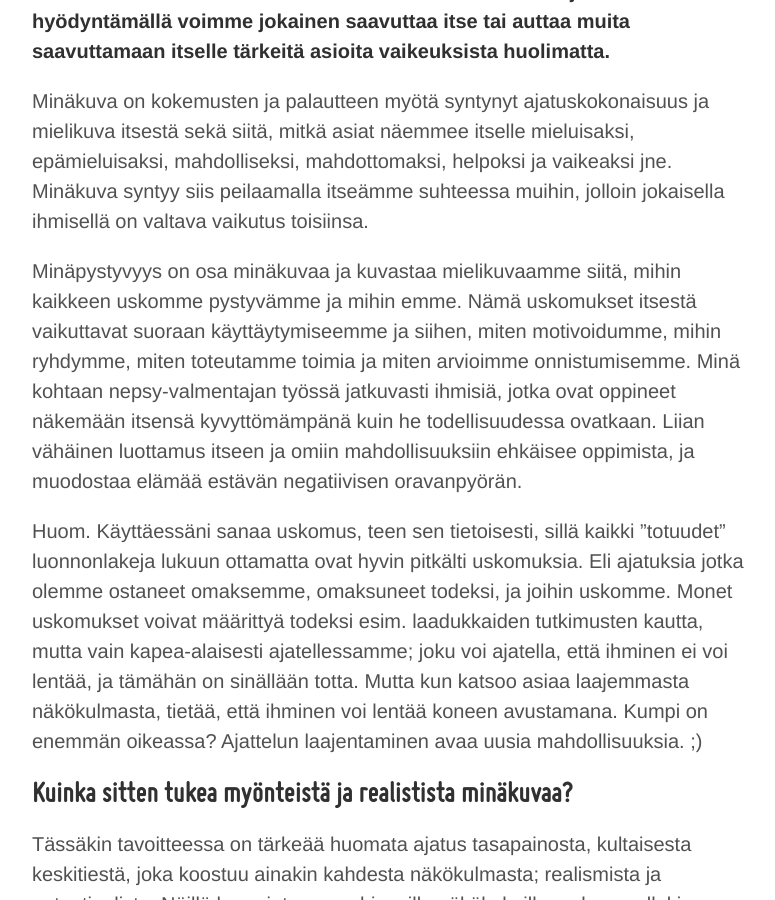
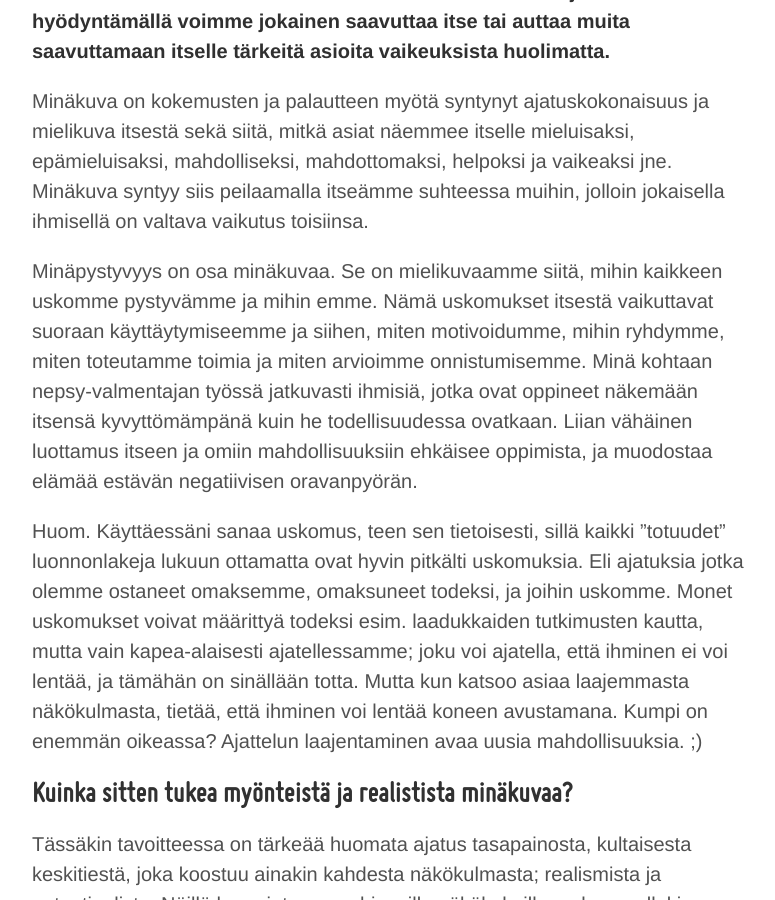
Before and after one commit to niinapiira/neppari.net, a Jekyll site: the page built from _posts/2017-01-24-tukemalla-hyvaa-minakuvaa-luomme-mahdollisuuksia.md, in a window 1280 px wide and 900 px high, scrolled down 701 px. Shown: the whole window, without its empty margins (248-1023 px from the left). Built offline with Jekyll 4.4.1, drawn with Linux system fonts in a browser that asks for light colours.

Commit message:
Updated 2017-01-24-tukemalla-hyvaa-minakuvaa-luomme-mahdollisuuksia.md

```diff
--- a/_posts/2017-01-24-tukemalla-hyvaa-minakuvaa-luomme-mahdollisuuksia.md
+++ b/_posts/2017-01-24-tukemalla-hyvaa-minakuvaa-luomme-mahdollisuuksia.md
@@ -9,7 +9,7 @@
 
 Minäkuva on kokemusten ja palautteen myötä syntynyt ajatuskokonaisuus ja mielikuva itsestä sekä siitä, mitkä asiat näemmee itselle mieluisaksi, epämieluisaksi, mahdolliseksi, mahdottomaksi, helpoksi ja vaikeaksi jne. Minäkuva syntyy siis peilaamalla itseämme suhteessa muihin, jolloin jokaisella ihmisellä on valtava vaikutus toisiinsa.
 
-Minäpystyvyys on osa minäkuvaa ja kuvastaa mielikuvaamme siitä, mihin kaikkeen uskomme pystyvämme ja mihin emme. Nämä uskomukset itsestä vaikuttavat suoraan käyttäytymiseemme ja siihen, miten motivoidumme, mihin ryhdymme, miten toteutamme toimia ja miten arvioimme onnistumisemme. Minä kohtaan nepsy-valmentajan työssä jatkuvasti ihmisiä, jotka ovat oppineet näkemään itsensä kyvyttömämpänä kuin he todellisuudessa ovatkaan. Liian vähäinen luottamus itseen ja omiin mahdollisuuksiin ehkäisee oppimista, ja muodostaa elämää estävän negatiivisen oravanpyörän.
+Minäpystyvyys on osa minäkuvaa. Se on mielikuvaamme siitä, mihin kaikkeen uskomme pystyvämme ja mihin emme. Nämä uskomukset itsestä vaikuttavat suoraan käyttäytymiseemme ja siihen, miten motivoidumme, mihin ryhdymme, miten toteutamme toimia ja miten arvioimme onnistumisemme. Minä kohtaan nepsy-valmentajan työssä jatkuvasti ihmisiä, jotka ovat oppineet näkemään itsensä kyvyttömämpänä kuin he todellisuudessa ovatkaan. Liian vähäinen luottamus itseen ja omiin mahdollisuuksiin ehkäisee oppimista, ja muodostaa elämää estävän negatiivisen oravanpyörän.
 
 Huom. Käyttäessäni sanaa uskomus, teen sen tietoisesti, sillä kaikki ”totuudet” luonnonlakeja lukuun ottamatta ovat hyvin pitkälti uskomuksia. Eli ajatuksia jotka olemme ostaneet omaksemme, omaksuneet todeksi, ja joihin uskomme. Monet uskomukset voivat määrittyä todeksi esim. laadukkaiden tutkimusten kautta, mutta vain kapea-alaisesti ajatellessamme; joku voi ajatella, että ihminen ei voi lentää, ja tämähän on sinällään totta. Mutta kun katsoo asiaa laajemmasta näkökulmasta, tietää, että ihminen voi lentää koneen avustamana. Kumpi on enemmän oikeassa? Ajattelun laajentaminen avaa uusia mahdollisuuksia. ;)
 
```
